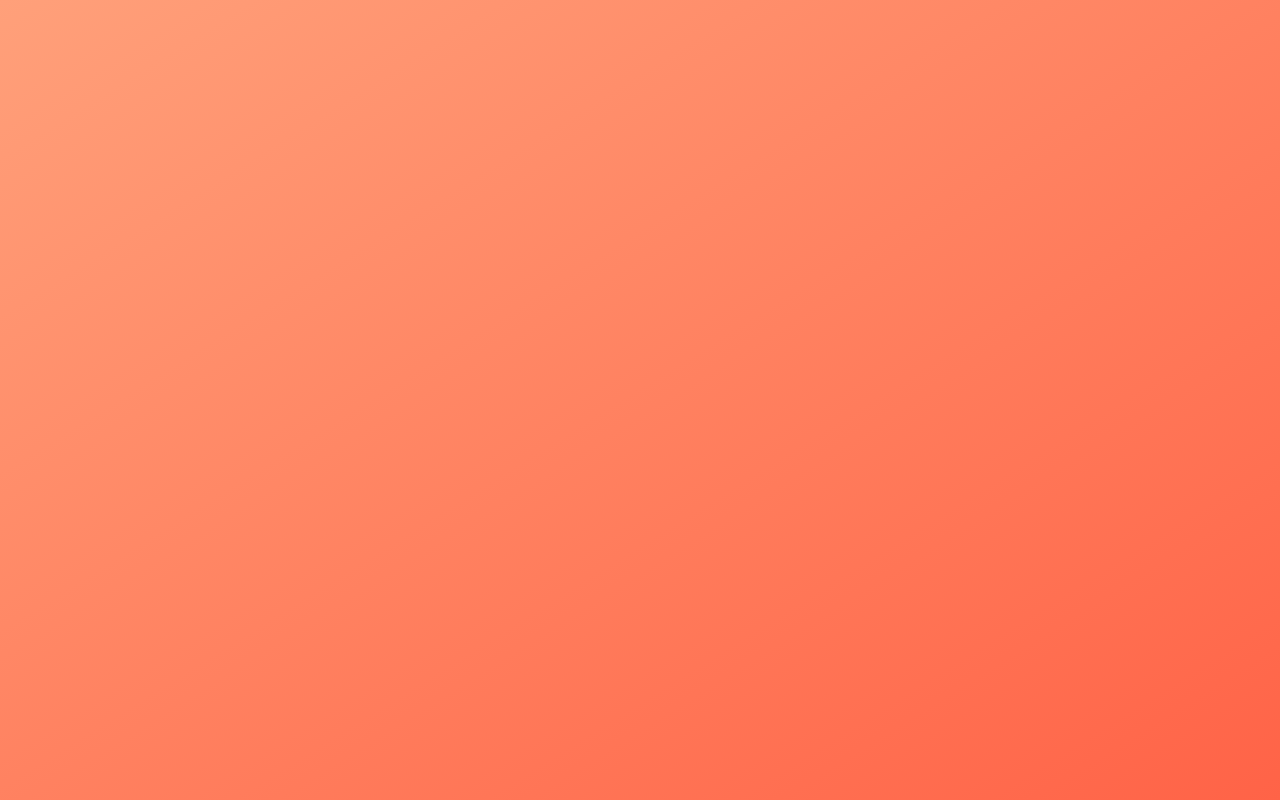
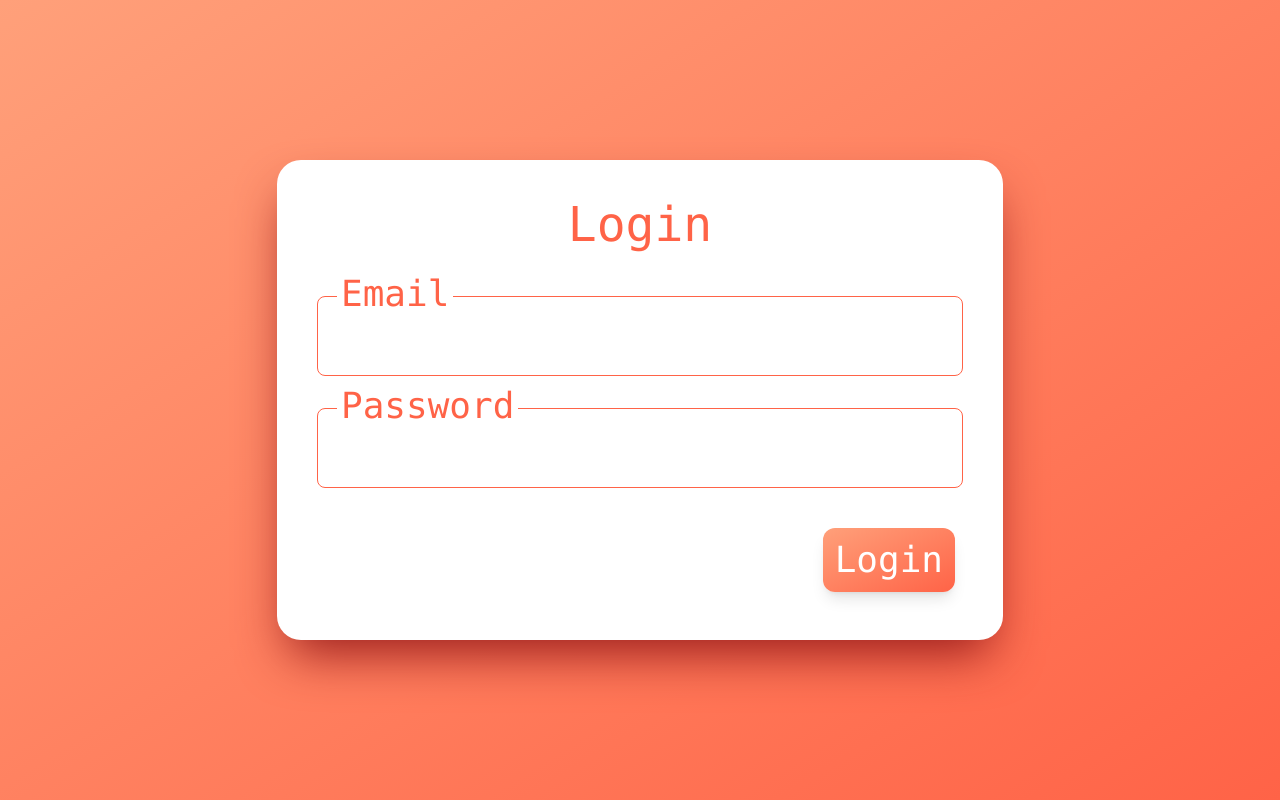
Before and after one commit to SamridhG/ToDoDash, a React (Create React App) app: page / in a window 1280 px wide. Built offline with nearby package versions, Linux system fonts and the light colour scheme.

Commit message:
#SignUp #Login UI Added

```diff
--- a/package.json
+++ b/package.json
@@ -6,6 +6,7 @@
     "@testing-library/jest-dom": "^5.17.0",
     "@testing-library/react": "^13.4.0",
     "@testing-library/user-event": "^13.5.0",
+    "firebase": "^10.12.2",
     "react": "^18.3.1",
     "react-dom": "^18.3.1",
     "react-scripts": "5.0.1",
--- a/public/index.html
+++ b/public/index.html
@@ -24,6 +24,10 @@
       work correctly both with client-side routing and a non-root public URL.
       Learn how to configure a non-root public URL by running `npm run build`.
     -->
+    <link
+    href="https://fonts.googleapis.com/css2?family=Great+Vibes&display=swap"
+    rel="stylesheet"
+  />
     <title>React App</title>
   </head>
   <body>
--- a/src/App.js
+++ b/src/App.js
@@ -1,8 +1,12 @@
 import './App.css';
+import Login from './component/Login';
+import SignUp from './component/SignUp';
 
 function App() {
   return (
     <div className="bg-gradient-to-br from-lightTomatoOrange to-tomatoOrange min-h-screen">
+      {/* <SignUp/> */}
+      <Login/>
     </div>
   );
 }
--- /dev/null
+++ b/src/component/Login.js
@@ -0,0 +1,29 @@
+import SubmitButton from "./SubmitButton"
+const Login=()=>{
+  const parentClass="flex flex-col relative h-28"
+  const labelClass="p-1 absolute top-[-26px] left-5 bg-white text-4xl text-tomatoOrange font-mono"
+  const inputClass="p-4 h-20 bg-white border border-tomatoOrange rounded-lg text-5xl font-extralight text-tomatoOrange font-mono  focus:outline-none"
+  const handleSubmit=(event)=>{
+         event.preventDefault();
+        // console.log("Hello")
+  }
+  return (
+    <div className="min-h-screen flex justify-center items-center">
+      <form onSubmit={handleSubmit} className="m-4 p-10 bg-white rounded-3xl shadow-red-800 shadow-2xl">
+        <h1 className="mb-12 text-5xl text-center font-mono text-tomatoOrange">Login</h1>
+       <div className={parentClass}>
+       <label className={labelClass}>Email</label>
+       <input className={inputClass} type="email"></input>
+       </div>
+       <div className={parentClass}>
+       <label className={labelClass}>Password</label>
+       <input className={inputClass} type="password"></input>
+       </div>
+       <div type="submit" className="flex flex-row-reverse">
+       <SubmitButton data={{tag:"Login"}}/>
+       </div>
+      </form>
+    </div>
+  )
+}
+export default Login
--- /dev/null
+++ b/src/component/SignUp.js
@@ -0,0 +1,33 @@
+import SubmitButton from "./SubmitButton"
+const SignUp=()=>{
+  const parentClass="flex flex-col relative h-28"
+  const labelClass="p-1 absolute top-[-26px] left-5 bg-white text-4xl text-tomatoOrange font-mono"
+  const inputClass="p-4 h-20 bg-white border border-tomatoOrange rounded-lg text-5xl font-extralight text-tomatoOrange font-mono  focus:outline-none"
+  const handleSubmit=(event)=>{
+         event.preventDefault();
+        console.log("Hello")
+  }
+  return (
+    <div className="min-h-screen flex justify-center items-center">
+      <form onSubmit={handleSubmit} className="m-4 p-10 bg-white rounded-3xl shadow-red-800 shadow-2xl">
+        <h1 className="mb-12 text-5xl text-center font-mono text-tomatoOrange">SignUp</h1>
+       <div className={parentClass}>
+       <label className={labelClass}>Username</label>
+       <input className={inputClass} type="text" ></input>
+       </div>
+       <div className={parentClass}>
+       <label className={labelClass}>Email</label>
+       <input className={inputClass} type="email" ></input>
+       </div>
+       <div className={parentClass}>
+       <label className={labelClass}>Password</label>
+       <input className={inputClass} type="password"></input>
+       </div>
+       <div type="submit" className="flex flex-row-reverse">
+       <SubmitButton data={{tag:"Sign Up"}}/>
+       </div>
+      </form>
+    </div>
+  )
+}
+export default SignUp
--- /dev/null
+++ b/src/component/SubmitButton.js
@@ -0,0 +1,7 @@
+const SubmitButton=({data})=>{
+    const {tag}=data
+     return (
+    <button className="m-2 p-3 shadow-lg rounded-xl bg-gradient-to-br from-lightTomatoOrange to-tomatoOrange font-mono text-4xl text-white">{tag}</button>
+ )
+}
+export default SubmitButton;
--- a/tailwind.config.js
+++ b/tailwind.config.js
@@ -10,6 +10,9 @@ module.exports = {
       backgroundImage: {
         'gradient-to-br': 'linear-gradient(to bottom right, #ffa07a, #ff6347)',
       },
+      fontFamily: {
+        cursive: ['"Great Vibes"', 'cursive'], // Add your cursive font here
+      },
     },
   },
   plugins: [],
```
Also changed, not shown: 1 other file (tests, documents, lock files or other folders).
